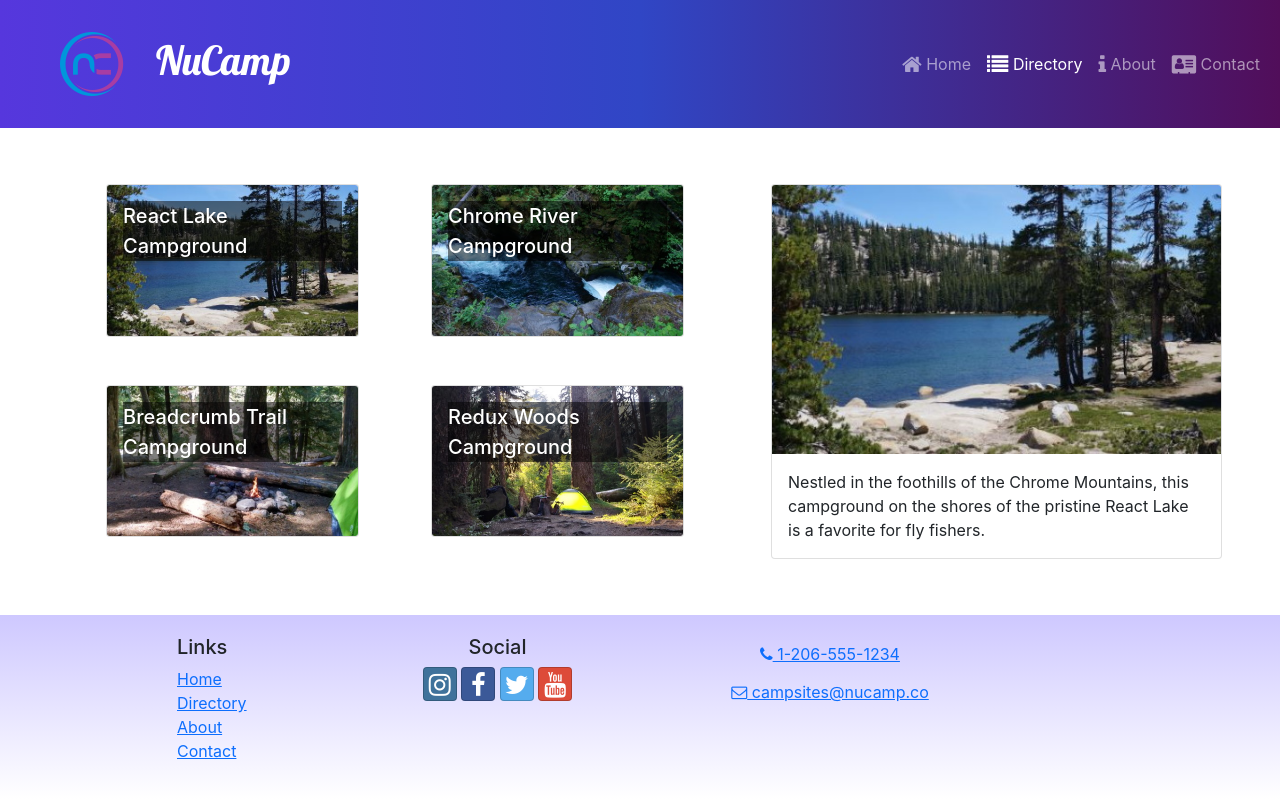
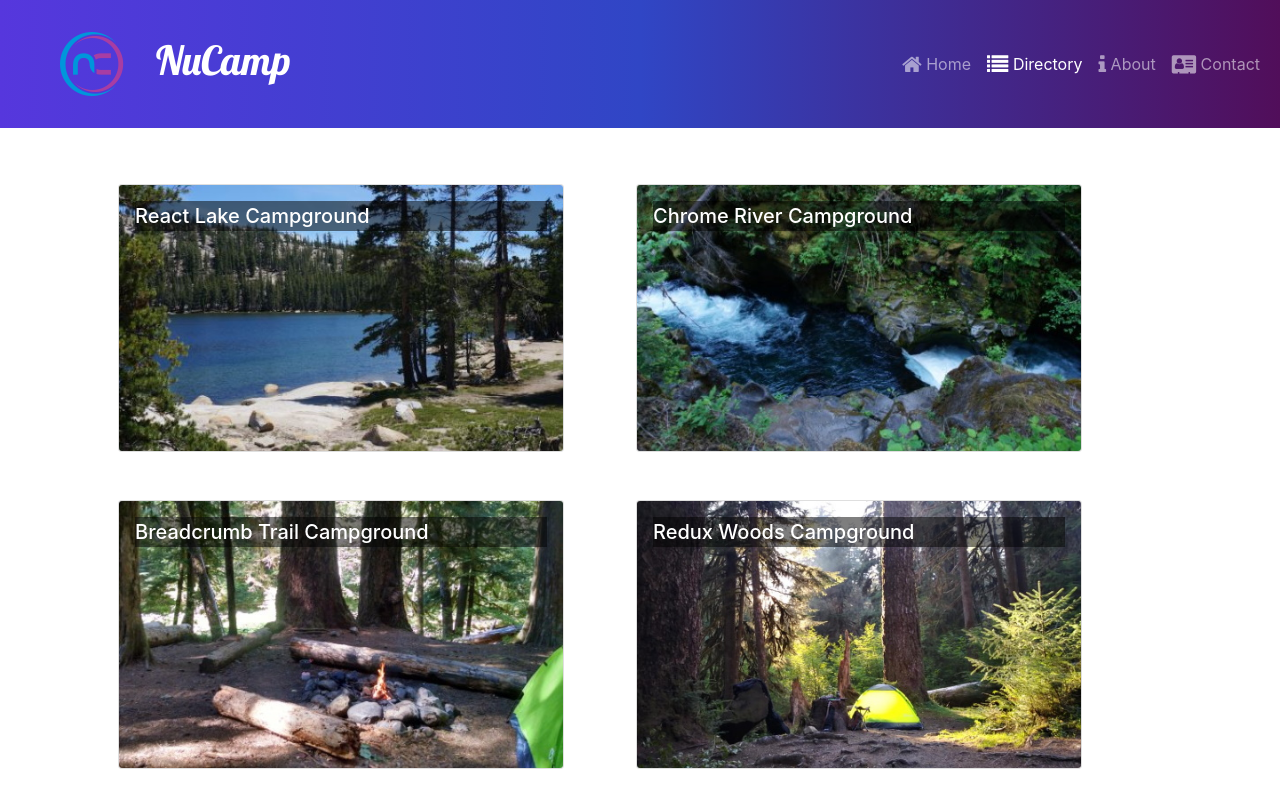
Before and after one commit to lewis-j/Nucamp_campsites, a React (Create React App) app: page /directory in a window 1280 px wide. Shown: the top 800 px of the page. Built offline with nearby package versions, Linux system fonts and the light colour scheme.

Commit message:
CampsiteDetailPage with useParams

```diff
--- a/src/App.js
+++ b/src/App.js
@@ -1,7 +1,12 @@
 import { Routes, Route } from "react-router-dom";
 import Header from "./components/Header";
 import Footer from "./components/Footer";
-import { HomePage, ContactPage, CampsitesDirectoryPage } from "./pages";
+import {
+  HomePage,
+  ContactPage,
+  CampsitesDirectoryPage,
+  CampsiteDetailPage,
+} from "./pages";
 
 import "./App.css";
 
@@ -13,6 +18,7 @@ function App() {
         <Route path="/" element={<HomePage />} />
         <Route path="contact" element={<ContactPage />} />
         <Route path="directory" element={<CampsitesDirectoryPage />} />
+        <Route path="directory/:campsiteId" element={<CampsiteDetailPage />} />
       </Routes>
       <Footer />
     </div>
--- a/src/features/campsites/CampsiteCard.js
+++ b/src/features/campsites/CampsiteCard.js
@@ -1,14 +1,17 @@
 import { Card, CardImg, CardImgOverlay, CardTitle } from "reactstrap";
+import { Link } from "react-router-dom";
 
 const CampsiteCard = ({ campsite }) => {
-  const { image, name } = campsite;
+  const { id, image, name } = campsite;
   return (
+    <Link to={`${id}`}>
       <Card>
         <CardImg width="100%" src={image} alt={name} />
         <CardImgOverlay>
           <CardTitle>{name}</CardTitle>
         </CardImgOverlay>
       </Card>
+    </Link>
   );
 };
 
--- a/src/features/campsites/CampsitesList.js
+++ b/src/features/campsites/CampsitesList.js
@@ -2,18 +2,13 @@ import CampsiteCard from "./CampsiteCard";
 import { Row, Col } from "reactstrap";
 import { selectAllCampsites } from "./campsitesSlice";
 
-const CampsitesList = ({ setCampsiteId }) => {
+const CampsitesList = () => {
   const campsites = selectAllCampsites();
   return (
-    <Row>
+    <Row className="ms-auto">
       {campsites.map((campsite) => {
         return (
-          <Col
-            md="5"
-            className="m-4"
-            key={campsite.id}
-            onClick={() => setCampsiteId(campsite.id)}
-          >
+          <Col md="5" className="m-4" key={campsite.id}>
             <CampsiteCard campsite={campsite} />
           </Col>
         );
--- a/src/features/campsites/campsitesSlice.js
+++ b/src/features/campsites/campsitesSlice.js
@@ -9,7 +9,7 @@ export const selectAllCampsites = () => {
 // };
 
 export const selectCampsiteById = (id) => {
-  return CAMPSITES.find((campsite) => campsite.id === id);
+  return CAMPSITES.find((campsite) => campsite.id === parseInt(id));
 };
 
 export const selectFeaturedCampsite = () => {
--- /dev/null
+++ b/src/pages/CampsiteDetailPage.js
@@ -0,0 +1,19 @@
+import { Container, Row } from "reactstrap";
+import { useParams } from "react-router-dom";
+import { selectCampsiteById } from "../features/campsites/campsitesSlice";
+import CampsiteDetail from "../features/campsites/CampsiteDetail";
+
+const CampsiteDetailPage = () => {
+  const { campsiteId } = useParams();
+  const campsite = selectCampsiteById(campsiteId);
+
+  return (
+    <Container>
+      <Row>
+        <CampsiteDetail campsite={campsite} />
+      </Row>
+    </Container>
+  );
+};
+
+export default CampsiteDetailPage;
--- a/src/pages/CampsitesDirectoryPage.js
+++ b/src/pages/CampsitesDirectoryPage.js
@@ -1,23 +1,10 @@
-import { useState } from "react";
-import { Container, Row, Col } from "reactstrap";
-import CampsiteDetail from "../features/campsites/CampsiteDetail";
+import { Container } from "reactstrap";
 import CampsitesList from "../features/campsites/CampsitesList";
-import { selectCampsiteById } from "../features/campsites/campsitesSlice";
 
 const CampsitesDirectoryPage = () => {
-  const [campsiteId, setCampsiteId] = useState(0);
-  const selectedCampsite = selectCampsiteById(campsiteId);
-
   return (
     <Container>
-      <Row>
-        <Col sm="5" md="7">
-          <CampsitesList setCampsiteId={setCampsiteId} />
-        </Col>
-        <Col sm="7" md="5">
-          <CampsiteDetail campsite={selectedCampsite} />
-        </Col>
-      </Row>
+      <CampsitesList />
     </Container>
   );
 };
--- a/src/pages/index.js
+++ b/src/pages/index.js
@@ -1,3 +1,4 @@
 export { default as CampsitesDirectoryPage } from "./CampsitesDirectoryPage";
 export { default as ContactPage } from "./CantactPage";
 export { default as HomePage } from "./HomePage";
+export { default as CampsiteDetailPage } from "./CampsiteDetailPage";
```
Lines whose indentation alone changed are shown as unchanged.
